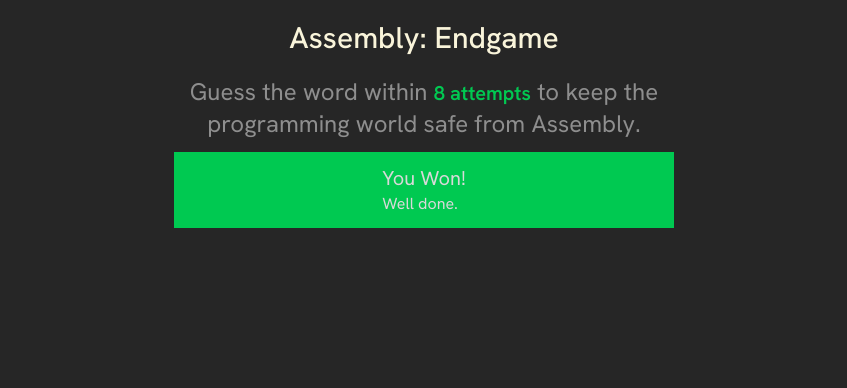
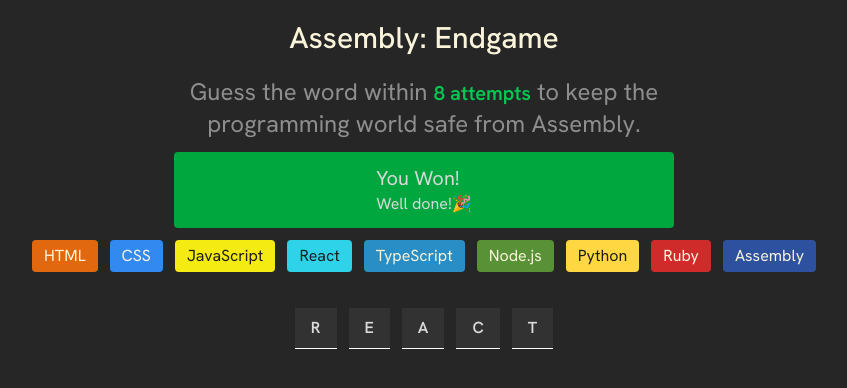
Before and after one commit to kyawzinthetgithub/react_assembly_endgame, a React (Vite) app: page / in a window 1280 px wide. Shown: the top 388 px of the page, without its empty margins (216-1063 px from the left). Built offline with nearby package versions, Linux system fonts and the light colour scheme.

Commit message:
letter element

```diff
--- /dev/null
+++ b/dummy/languages.js
@@ -0,0 +1,47 @@
+export const languages = [
+    {
+        name: "HTML",
+        backgroundColor: "#E2680F",
+        color: "#F9F4DA",
+    },
+    {
+        name: "CSS",
+        backgroundColor: "#328AF1",
+        color: "#F9F4DA",
+    },
+    {
+        name: "JavaScript",
+        backgroundColor: "#F4EB13",
+        color: "#1E1E1E",
+    },
+    {
+        name: "React",
+        backgroundColor: "#2ED3E9",
+        color: "#1E1E1E",
+    },
+    {
+        name: "TypeScript",
+        backgroundColor: "#298EC6",
+        color: "#F9F4DA",
+    },
+    {
+        name: "Node.js",
+        backgroundColor: "#599137",
+        color: "#F9F4DA",
+    },
+    {
+        name: "Python",
+        backgroundColor: "#FFD742",
+        color: "#1E1E1E",
+    },
+    {
+        name: "Ruby",
+        backgroundColor: "#D02B2B",
+        color: "#F9F4DA",
+    },
+    {
+        name: "Assembly",
+        backgroundColor: "#2D519F",
+        color: "#F9F4DA",
+    },
+]
--- a/src/App.jsx
+++ b/src/App.jsx
@@ -1,12 +1,43 @@
 import Header from "./components/Header";
 import Won from "@/components/WonStatus.jsx";
+import { languages } from "../dummy/languages";
+import { useState } from "react";
 
 export default function App() {
+  const [currentWord, setCurrentWord] = useState("react");
+
+  const languageEl = languages.map((lang) => (
+    <span
+      className="px-3 py-1 rounded"
+      key={lang.name}
+      style={{ background: lang.backgroundColor, color: lang.color }}
+    >
+      {lang.name}
+    </span>
+  ));
+
+  const letterEl = currentWord.split('').map((letter,index) => (
+    <span key={index} className="bg-[#323232] font-semibold flex justify-center items-center px-4 py-2 border-b border-white">{letter.toUpperCase()}</span>
+  ));
+
   return (
     <>
       <main>
-        <Header />
-        <Won />
+        <section className="flex justify-center items-center">
+          <Header />
+        </section>
+        <section className="flex justify-center w-full">
+          <Won />
+        </section>
+
+        <section className="languagesSection flex flex-wrap justify-center items-center gap-3 w- px-10 mb-9">
+          {languageEl}
+        </section>
+
+        <section className="flex justify-center items-center gap-x-3">
+          {letterEl}
+        </section>
+
       </main>
     </>
   );
--- a/src/components/WonStatus.jsx
+++ b/src/components/WonStatus.jsx
@@ -1,10 +1,10 @@
 export default function won() {
   return (
     <>
-      <div className="bg-green-500 max-w-[350px] md:max-w-[500px] my-3 flex justify-center items-center p-3">
+      <div className="bg-green-600 w-[300px] md:w-[500px] my-3 flex justify-center items-center p-3 rounded">
         <div>
           <h1 className="text-xl">You Won!</h1>
-          <p>Well done.</p>
+          <p>Well done!🎉</p>
         </div>
       </div>
     </>
```
